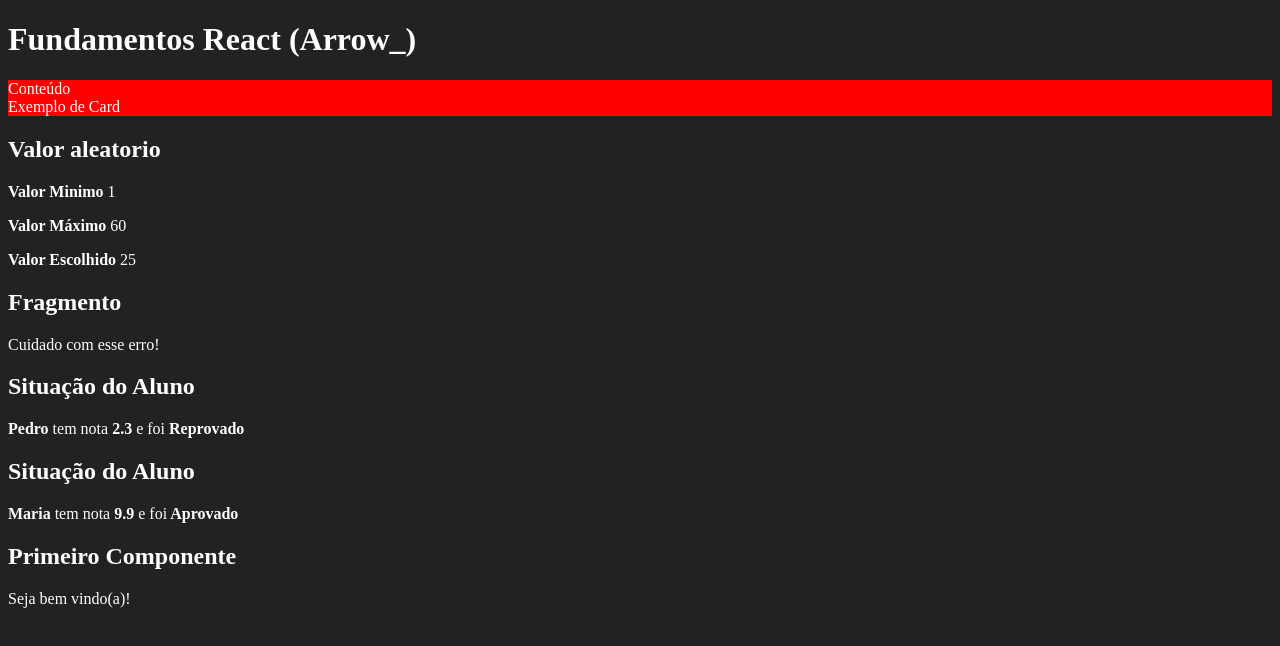
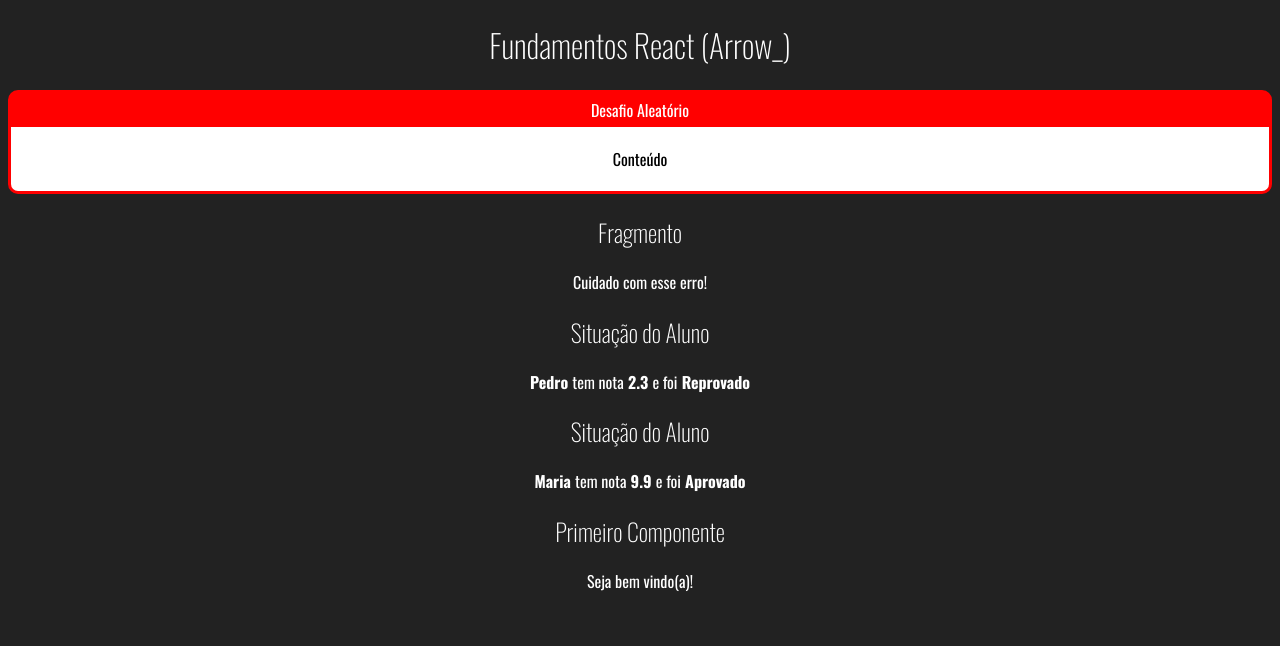
Before and after one commit to lucasg13info/curso-react, a React (Create React App) app in the folder fundamentos-react/: page / in a window 1280 px wide. Shown: the top 646 px of the page. Built offline with nearby package versions, Linux system fonts and the light colour scheme.

Commit message:
Crinado um novo componente, cirando o css para esse componente e aplicando as boas praticas de letras maiusculas.

```diff
--- a/fundamentos-react/public/index.html
+++ b/fundamentos-react/public/index.html
@@ -12,6 +12,9 @@
     <link rel="apple-touch-icon" href="%PUBLIC_URL%/logo192.png" />
 
     <link rel="manifest" href="%PUBLIC_URL%/manifest.json" />
+    <link rel="preconnect" href="https://fonts.gstatic.com">
+    <link rel="preconnect" href="https://fonts.gstatic.com">
+<link href="https://fonts.googleapis.com/css2?family=Oswald:wght@200;300;400;500;600;700&display=swap" rel="stylesheet">
 
     <title>React App</title>
   </head>
--- a/fundamentos-react/src/App.jsx
+++ b/fundamentos-react/src/App.jsx
@@ -8,16 +8,16 @@ import Fragmento from './components/basicos/Fragmento';
 
 
 export default () =>(
-        <div id>
+        <div id="root">
             <h1>Fundamentos React (Arrow_)</h1>
 
-        <Card titulo="Exemplo de Card">
-
+        <Card titulo="Desafio Aleatório">
+            <Aleatorio min= {1} max={60}/>
         </Card>
 
 
 
-        <Aleatorio min= {1} max={60}/>
+
 
         <Fragmento/>
         <ComParametro titulo="Situação do Aluno"
--- a/fundamentos-react/src/components/basicos/layout/Card.css
+++ b/fundamentos-react/src/components/basicos/layout/Card.css
@@ -1,3 +1,20 @@
 .Card{
     background-color: red;
+    border: 3px solid red;
+    border-radius: 10px;
+    overflow: hidden;
+
+
 }
+
+.Card .Title {
+    padding: 5px 0;
+    display: flex;
+    justify-content: center;
+}
+
+.Card .Content{
+    background-color: white;
+    color: black;
+    padding: 20px;
+}
--- a/fundamentos-react/src/components/basicos/layout/Card.jsx
+++ b/fundamentos-react/src/components/basicos/layout/Card.jsx
@@ -5,8 +5,10 @@ export default props =>{
 
     return (
         <div className="Card">
-            <div>Conteúdo</div>
-            <div>{ props.titulo }</div>
+            <div className="Title">{ props.titulo }</div>
+            <div className="Content">
+                Conteúdo
+            </div>
 
         </div>
     )
--- a/fundamentos-react/src/index.css
+++ b/fundamentos-react/src/index.css
@@ -1,4 +1,10 @@
 body {
+    font-family: 'Oswald', sans-serif;
     background-color: #222;
     color: white;
+    text-align: center;
 }
+
+h1, h2, h3 {
+    font-weight: 200;
+}
```
